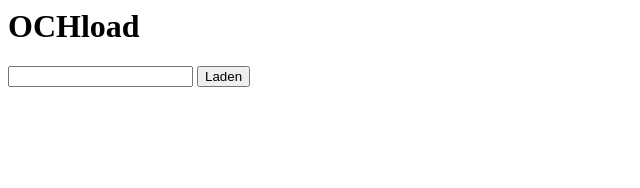
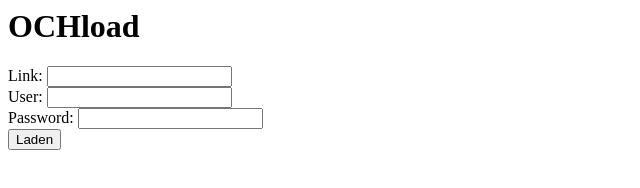
Before and after one commit to gvsurenderreddy/OCHproxy, a plain HTML site: page static/index.html in a window 1280 px wide. Shown: the whole page, without its empty margins (0-640 px from the left). Drawn offline with Linux system fonts and the light colour scheme.

Commit message:
Add user/pw fields to form

```diff
--- a/static/index.html
+++ b/static/index.html
@@ -1,5 +1,10 @@
 <h1>OCHload</h1>
 <form action="/get" method="GET">
-    <input type="text" name="link">
+    Link:
+    <input type="text" name="link"><br>
+    User:
+    <input type="text" name="user"><br>
+    Password:
+    <input type="password" name="password"><br>
     <button>Laden</button>
 </form>
```
